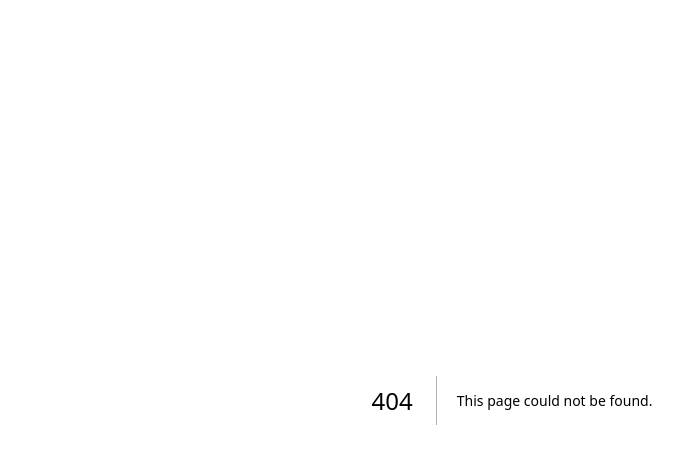
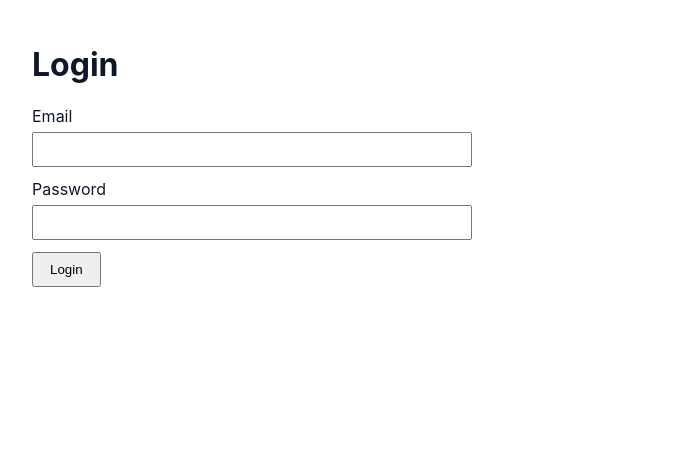
Before and after one commit to hongsx/ds-pt, a Next.js app in the folder frontend/: page /login in a window 1280 px wide. Before the commit this address had no page. Shown: the top 464 px of the page, without its empty margins (128-811 px from the left). Built offline with nearby package versions, Linux system fonts and the light colour scheme.

Commit message:
feat(frontend): add login page that posts to backend /auth/login and saves JWT to localStorage

```diff
--- /dev/null
+++ b/frontend/pages/login.tsx
@@ -0,0 +1,61 @@
+import { useState } from 'react';
+import { useRouter } from 'next/router';
+
+export default function LoginPage() {
+  const [email, setEmail] = useState('');
+  const [password, setPassword] = useState('');
+  const [error, setError] = useState('');
+  const router = useRouter();
+
+  async function submit(e: React.FormEvent) {
+    e.preventDefault();
+    setError('');
+    try {
+      const res = await fetch('http://localhost:3001/auth/login', {
+        method: 'POST',
+        headers: { 'Content-Type': 'application/json' },
+        body: JSON.stringify({ email, password }),
+      });
+      if (!res.ok) {
+        const body = await res.json().catch(() => ({}));
+        setError(body.message || 'Login failed');
+        return;
+      }
+      const data = await res.json();
+      if (data.accessToken) {
+        localStorage.setItem('accessToken', data.accessToken);
+        router.push('/');
+      }
+    } catch (err) {
+      setError('Network error');
+    }
+  }
+
+  return (
+    <main style={{ padding: 24 }}>
+      <h1>Login</h1>
+      <form onSubmit={submit} style={{ maxWidth: 420 }}>
+        <div style={{ marginBottom: 12 }}>
+          <label style={{ display: 'block', marginBottom: 6 }}>Email</label>
+          <input
+            value={email}
+            onChange={(e) => setEmail(e.target.value)}
+            type="email"
+            style={{ width: '100%', padding: 8 }}
+          />
+        </div>
+        <div style={{ marginBottom: 12 }}>
+          <label style={{ display: 'block', marginBottom: 6 }}>Password</label>
+          <input
+            value={password}
+            onChange={(e) => setPassword(e.target.value)}
+            type="password"
+            style={{ width: '100%', padding: 8 }}
+          />
+        </div>
+        {error && <div style={{ color: 'red', marginBottom: 12 }}>{error}</div>}
+        <button type="submit" style={{ padding: '8px 16px' }}>Login</button>
+      </form>
+    </main>
+  );
+}
```
